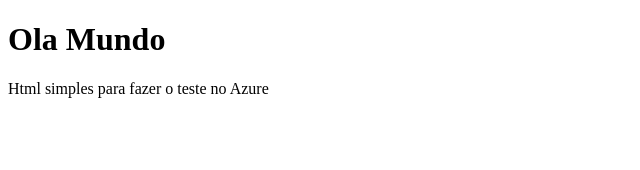
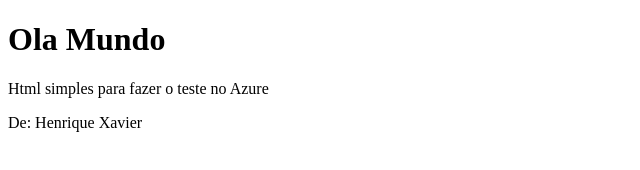
Before and after one commit to henriquexcj/testAzure, a plain HTML site: page index.html in a window 1280 px wide. Shown: the whole page, without its empty margins (0-640 px from the left). Drawn offline with Linux system fonts and the light colour scheme.

Commit message:
Update index.html

```diff
--- a/index.html
+++ b/index.html
@@ -9,5 +9,6 @@
 <body>
     <h1>Ola Mundo</h1>
     <p>Html simples para fazer o teste no Azure</p>
+    <p>De: Henrique Xavier</p>
 </body>
 </html>
```
